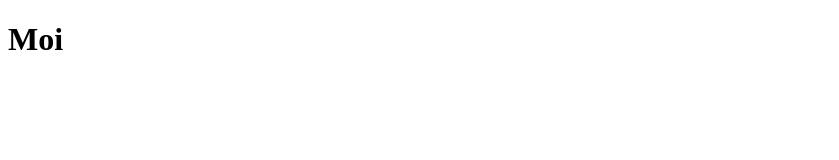
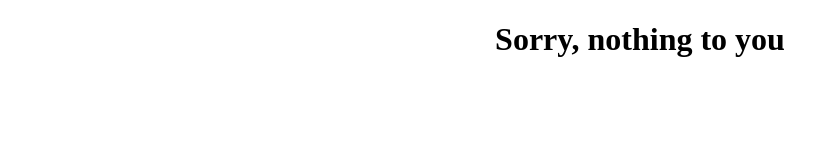
Before and after one commit to Peliel/dodgerserver, a plain HTML site: page index.html in a window 1280 px wide. Shown: the whole page, without its empty margins (0-839 px from the left). Drawn offline with Linux system fonts and the light colour scheme.

Commit message:
Update index.html

```diff
--- a/index.html
+++ b/index.html
@@ -2,9 +2,13 @@
 <html>
   <head>
     <title>Updater</title>
-    <script src="js/update.js"></script>
+    <style>
+      h1 {
+        text-align: center;
+      }
+    </style>
   </head>
   <body>
-    <h1>Moi</h1>
+    <h1>Sorry, nothing to you</h1>
   </body>
 </html>
```
